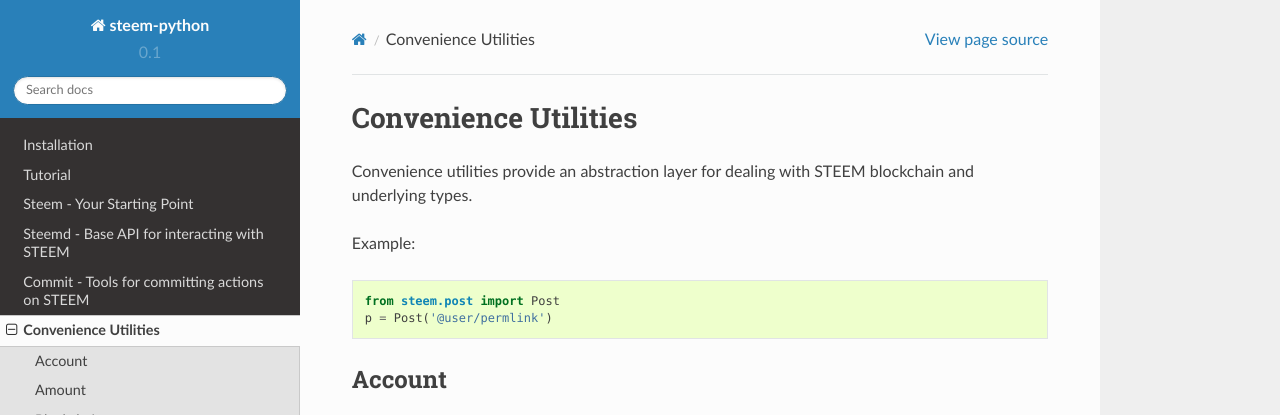
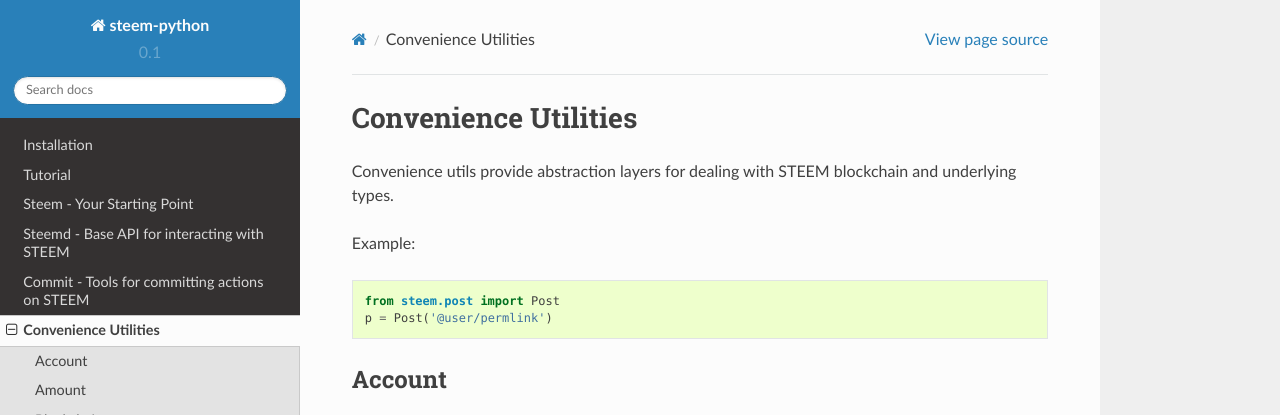
Before and after one commit to steemit/steem-python, a Sphinx documentation site: the page built from docs/convenience.rst, in a window 1280 px wide and 900 px high, cut to the strip 0-415 px from the top of the window. Built offline with Sphinx 7.4.7 and the Read the Docs theme 2.0.0, drawn with Linux system fonts in a browser that asks for light colours; formulas are drawn with MathJax 3; some of the changed text lies outside the part shown.

Commit message:
[docs] updated documentation

```diff
--- a/docs/convenience.rst
+++ b/docs/convenience.rst
@@ -2,7 +2,7 @@
 ~~~~~~~~~~~~~~~~~~~~~
 
 
-Convenience utilities provide an abstraction layer for dealing with STEEM blockchain and underlying types.
+Convenience utils provide abstraction layers for dealing with STEEM blockchain and underlying types.
 
 Example:
 
@@ -85,3 +78,12 @@
    :members:
 
 --------
+
+
+steem.utils
+===========
+
+.. automodule:: steem.utils
+   :members:
+
+--------
--- a/docs/install.rst
+++ b/docs/install.rst
@@ -19,7 +19,7 @@
 
     $ git clone https://github.com/steemit/steem-python
     $ cd steem-python
-    $ python setup.py install --user
+    $ make install
 
 Upgrade
 #######
```
Also changed, not shown: other parts of docs/convenience.rst (+0 -7 lines), 2 other files.
